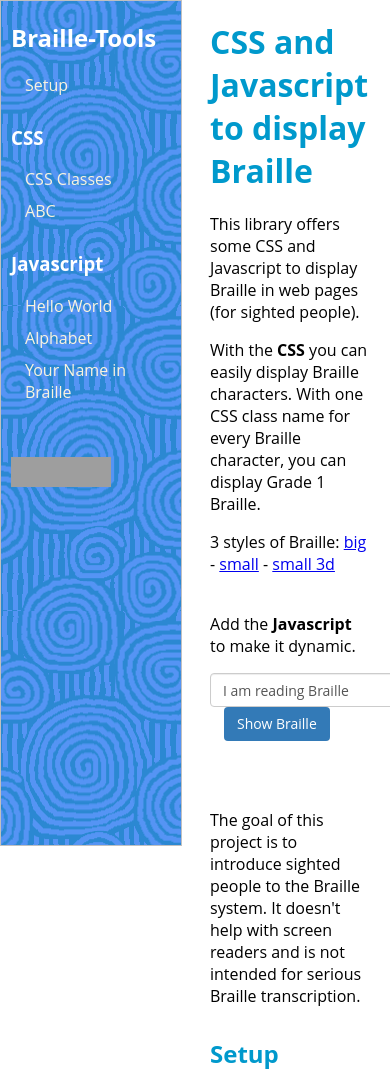
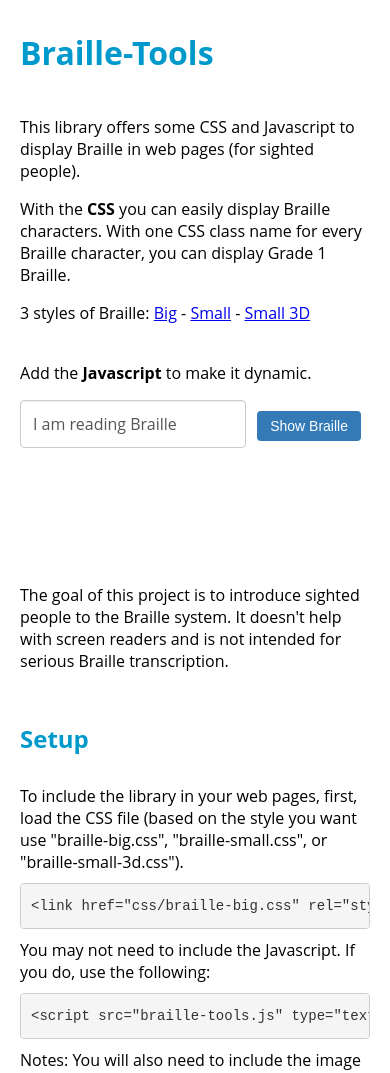
Before and after one commit to evoluteur/braille-tools, a plain HTML site: page index.html in a window 390 px wide. Shown: the top 1073 px of the page. Drawn offline with Linux system fonts and the light colour scheme; grey boxes are pictures that could not be loaded; a script that the page names is missing; files whose address does not match are found by name.

Commit message:
Cleanups.

```diff
--- a/css/demo.css
+++ b/css/demo.css
@@ -2,7 +2,7 @@ html {
   scroll-behavior: smooth;
 }
 body {
-  margin: 10px 20px 10px 210px;
+  margin: 10px 20px 50px 210px;
 }
 body,
 input,
@@ -11,27 +11,30 @@ select {
   font-family: "Open Sans", "Helvetica Neue", Helvetica, Arial, sans-serif;
 }
 
+.content {
   h1,
   h2,
-h3,
-h4 {
-  padding-top: 10px;
+  h3 {
     color: #0099cc;
+  }
+  h1 {
+    padding: 10px 0 20px;
+  }
+  h2,
+  h3 {
+    padding: 30px 0 10px;
+  }
 }
 
 .braille {
   margin-top: 20px;
 }
-.braille-doc span,
 .braille-doc2 span {
   position: relative;
   top: -8px;
   margin: 0 5px 0 20px;
   display: inline-block;
   text-align: center;
-}
-.braille-doc > div {
-  display: inline-block;
 }
 .braille-doc2 > div {
   display: inline-block;
@@ -53,7 +56,7 @@ h4 {
   width: 160px;
   height: 100%;
   border: solid 1px silver;
-  padding: 0 10px;
+  padding: 5px 10px;
   background: #0288d1 url(spirals.png);
   /*
     box-shadow: 0 4px 8px 0 rgba(0, 0, 0, 0.2), 0 6px 20px 0 rgba(0, 0, 0, 0.19);
@@ -67,8 +70,7 @@ h4 {
   > h3 {
     color: white;
   }
-}
-.leftBar > a {
+  > a {
     display: block;
     margin: 5px 0 10px 14px;
     color: #faf3de !important;
@@ -77,19 +79,19 @@ h4 {
       text-decoration: underline;
     }
   }
+}
 
 /* pieces of css from bootstrap */
 
 .form-control {
-  display: block;
+  display: inline-block;
   width: 100%;
   height: 34px;
   padding: 6px 12px;
-  font-size: 14px;
+  font-size: 16px;
   line-height: 1.42857143;
   color: #555;
   background-color: #fff;
-  background-image: none;
   border: 1px solid #ccc;
   border-radius: 4px;
   -webkit-box-shadow: inset 0 1px 1px rgba(0, 0, 0, 0.075);
@@ -100,46 +102,32 @@ h4 {
   transition: border-color ease-in-out 0.15s, box-shadow ease-in-out 0.15s;
 }
 
-.btn-primary {
+.btn {
   color: #fff;
   background-color: #337ab7;
   border-color: #2e6da4;
-}
-.btn {
-  margin-left: 1em;
+  margin-left: 0.5em;
   display: inline-block;
   margin-bottom: 0;
   font-weight: normal;
   text-align: center;
   vertical-align: middle;
-  touch-action: manipulation;
   cursor: pointer;
-  background-image: none;
   border: 1px solid transparent;
   white-space: nowrap;
   padding: 6px 12px;
   font-size: 14px;
-  line-height: 1.42857143;
   border-radius: 4px;
-  -webkit-user-select: none;
-  -moz-user-select: none;
-  -ms-user-select: none;
+  &:hover {
+    background-color: #2e6da4;
   }
-.pull-left {
-  float: left;
-}
-.pull-right {
-  float: right;
-}
-.clearer {
-  clear: both;
 }
 pre {
   display: block;
   overflow: auto;
-  padding: 9.5px;
+  padding: 12px 10px;
   margin: 10px 0 10px;
-  font-size: 13px;
+  font-size: 14px;
   line-height: 1.42857143;
   color: #333;
   word-break: break-all;
@@ -148,11 +136,12 @@ pre {
   border: 1px solid #ccc;
   border-radius: 4px;
 }
-pre > code {
-  padding: 0;
-  font-size: inherit;
-  color: inherit;
-  white-space: pre-wrap;
-  background-color: transparent;
-  border-radius: 0;
+
+@media only screen and (max-width: 780px) {
+  body {
+    margin-left: 20px;
   }
+  .leftBar {
+    display: none;
+  }
+}
--- a/index.html
+++ b/index.html
@@ -1,12 +1,18 @@
-<html>
+<!DOCTYPE html>
+<html lang="en">
 <head>
+	<meta charset="utf-8">
+	<meta http-equiv="X-UA-Compatible" content="IE=edge">
+  <meta name="viewport" content="width=device-width, initial-scale=1.0">
+	<meta name="theme-color" content="#bbdefb" />
+
 	<link id="css" href="css/braille-big.css" rel="stylesheet">
 	<link href="css/demo.css" rel="stylesheet">
     <link rel="icon" type="image/png" href="br.gif">
     <title>Braille-Tools</title>
     <meta
       name="description"
-      content="CSS and Javascript to display Braille in web pages"
+      content="CSS and Javascript to display Braille in web pages (for sighted people)"
     />
     <meta
       name="keywords"
@@ -15,16 +21,14 @@
 
 	<script src="braille-tools.js"></script>
 	<script language="javascript">
-		function elem(id){
-			return document.getElementById(id);
-		}
+		const elem = (id) => document.getElementById(id);
 		function showBraille() {
 			var message = elem("txtBraille").value;
-			elem('myBraille').innerHTML=br.braille(message);
+			elem('myBraille').innerHTML = br.braille(message);
 		}
 		function BrText() {
 			var message = elem("txtBr").value;
-			elem('myBr').innerHTML=br.braille(message);
+			elem('myBr').innerHTML = br.braille(message);
 		}
 		function setCSS(size) {
 			elem('css').href='css/braille-'+size+'.css';
@@ -63,17 +67,16 @@
 </div>
 
 <div class="content">
-<h1>CSS and Javascript to display Braille</h1>
-
+<h1>Braille-Tools</h1>
 
 <p>This library offers some CSS and Javascript to display Braille in web pages (for sighted people). </p>
 
 <p>With the <strong>CSS</strong> you can easily display Braille characters. With one CSS class name for every Braille character, you can display Grade 1 Braille.</p>
 
 <p>3 styles of Braille:
-	<a href="javascript:setCSS('big')">big</a> -
-	<a href="javascript:setCSS('small')">small</a> -
-	<a href="javascript:setCSS('small-3d')">small 3d</a>
+	<a href="javascript:setCSS('big')">Big</a> -
+	<a href="javascript:setCSS('small')">Small</a> -
+	<a href="javascript:setCSS('small-3d')">Small 3D</a>
 </p>
 
 <script language="javascript">
@@ -82,9 +85,9 @@ document.write(br.braille('Braille is cool'))
 
 <p><br/>Add the <strong>Javascript</strong> to make it dynamic.</p>
 
-	<input id="txtBr" value="I am reading Braille" class="form-control pull-left" type="text" style="width:200px">
-	<input id="btnBr" type="submit" value="Show Braille" maxlength="50" onclick="BrText()"
-		class="btn btn-primary pull-left">
+	<input id="txtBr" value="I am reading Braille" class="form-control" type="text" style="width:200px">
+	<button type="submit" onclick="BrText()"
+		class="btn">Show Braille</button>
 
 	<div style="height:20px;width:1px;"></div>
 	<div id="myBr" class="braille" style="margin-top:30px;min-height:70px;min-width:1px;"></div>
@@ -106,7 +109,7 @@ document.getElementById('txtBr').addEventListener("keyup", function(evt) {
 <name id="setup"/>
 <h2>Setup</h2>
 
-To include the library in your web pages, first, load CSS file (braille-big.css or braille-small.css).
+To include the library in your web pages, first, load the CSS file (based on the style you want use "braille-big.css",  "braille-small.css", or "braille-small-3d.css").
 <pre>
 &lt;link href="css/braille-big.css" rel="stylesheet" type="text/css">
 </pre>
@@ -171,10 +174,7 @@ Notes: You will also need  to include the image with sprites of all Braille char
 	<div><div class="br br-sp"></div><span>br br-sp</span></div>
 </div>
 
-
-<p>The CSS using a picture containing all characters (for faster loading). It needs to be included with the CSS.</p>
-
-<p>Notes: "br" is the grade 2 abbreviation of "Braille".</p>
+<p>Notes: "br" means "Braille" in Braille grade 2.</p>
 
 <name id="abc"/>
 <h2>ABC</h2>
@@ -212,7 +212,7 @@ or using a "div" element of id "myBraille"
 document.getElementById("myBraille").innerHTML = br.braille("Hello World");
 </pre>
 
-<p>It can also be use with longer text:</p>
+<p>It can also be used with longer text:</p>
 <script language="javascript">
 	var txt='Braille is a means of reading and writing for blind people. '+
 			'The Braille system was invented by Louis Braille. He has made it '+
@@ -250,9 +250,9 @@ document.write(br.alphabet())
 <div id="content_louis">
 	<h2>See your name in Braille</h2>
 
-	<input id="txtBraille" class="form-control pull-left" type="text" style="width:200px">
-	<input id="btnBraille" type="submit" value="Show Braille" maxlength="50" onclick="showBraille()"
-		class="btn btn-primary pull-left">
+	<input id="txtBraille" class="form-control" type="text" style="width:200px">
+	<button type="submit" onclick="showBraille()"
+		class="btn">Show Braille</button>
 
 	<div style="height:20px;width:1px;"></div>
 	<div id="myBraille" class="braille" style="margin-top:30px;min-height:70px;min-width:1px;"></div>
@@ -261,15 +261,15 @@ document.write(br.alphabet())
 <pre>
 &lt;h2>See your name in Braille&lt;/h2>
 &lt;input id="txtBraille" type="text">
-&lt;button id="btnBraille" type="submit" value="" onclick="showBraille()" >Show Braille&lt;/button>
+&lt;button type="submit" onclick="showBraille()">Show Braille&lt;/button>
 &lt;div id="myBraille" class="braille">&lt;/div>
 </pre>
 
 <div style="margin:20px 0 10px;">Javascript:</div>
 <pre>
 function showBraille() {
-	var message = document.getElementById("txtBraille").value;
-	document.getElementById('myBraille').innerHTML = br.braille(message);
+  var message = document.getElementById("txtBraille").value;
+  document.getElementById('myBraille').innerHTML = br.braille(message);
 }
 </pre>
 
@@ -285,9 +285,8 @@ document.getElementById('txtBraille').addEventListener("keyup", function(evt) {
 <name id="License"/>
 <div style="min-height: 100%;">
 	<h2>License</h2>
-	<p>This project is released under the <a href="http://github.com/evoluteur/braille-tools/blob/master/LICENSE.md">MIT license</a>.</p>
-	<p>Source code available at <a href="https://github.com/evoluteur/braille-tools" target="_new">GitHub</a>.</p>
-	<p>Copyright (c) 2016 Olivier Giulieri</p>
+	<p>The source code is available at <a href="https://github.com/evoluteur/braille-tools" target="gh">GitHub</a> under the <a href="http://github.com/evoluteur/braille-tools/blob/master/LICENSE.md">MIT license</a>.
+	<p>Copyright (c) 2016-2024  <a href="https://evoluteur.github.io/" target="og">Olivier Giulieri</a></p>
 </div>
 </div>
 
```
Lines whose indentation alone changed are shown as unchanged.
